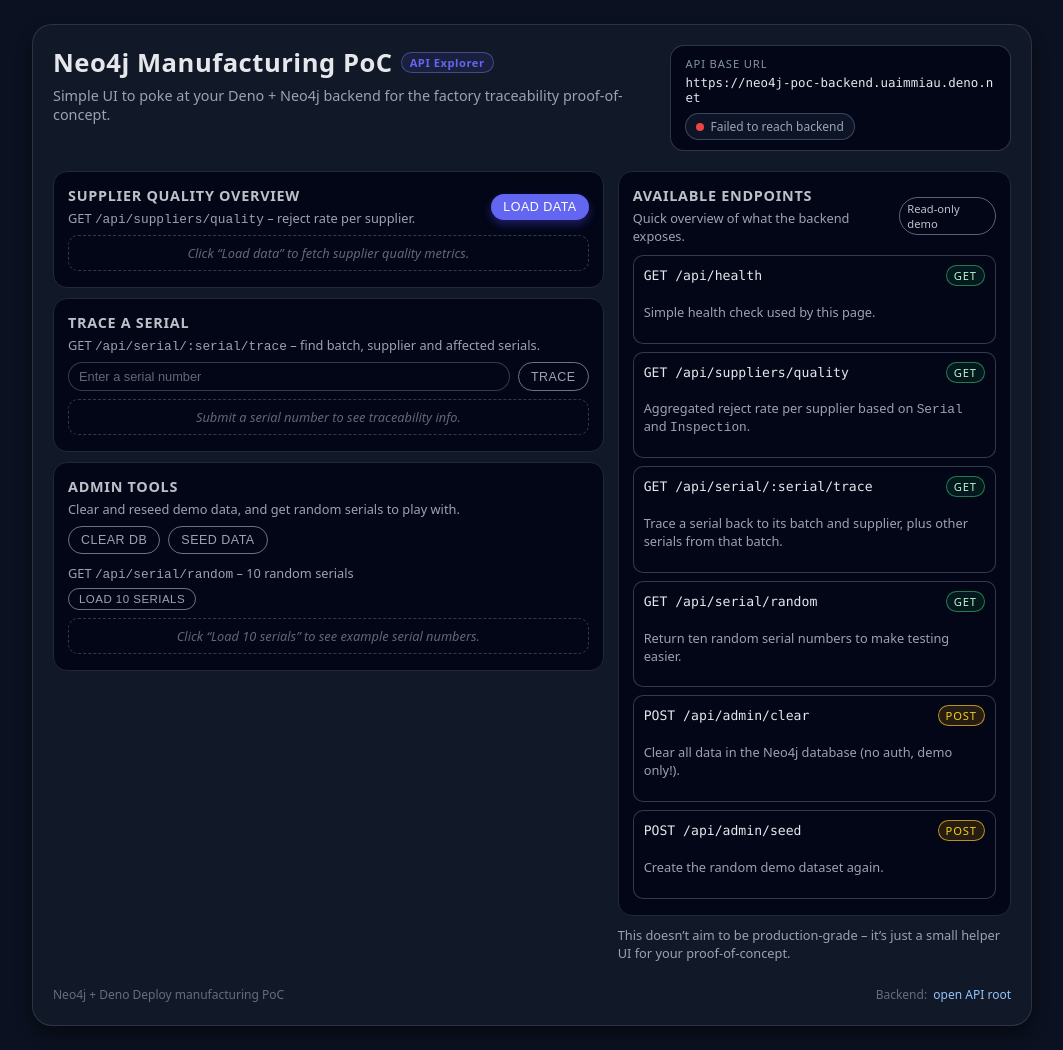
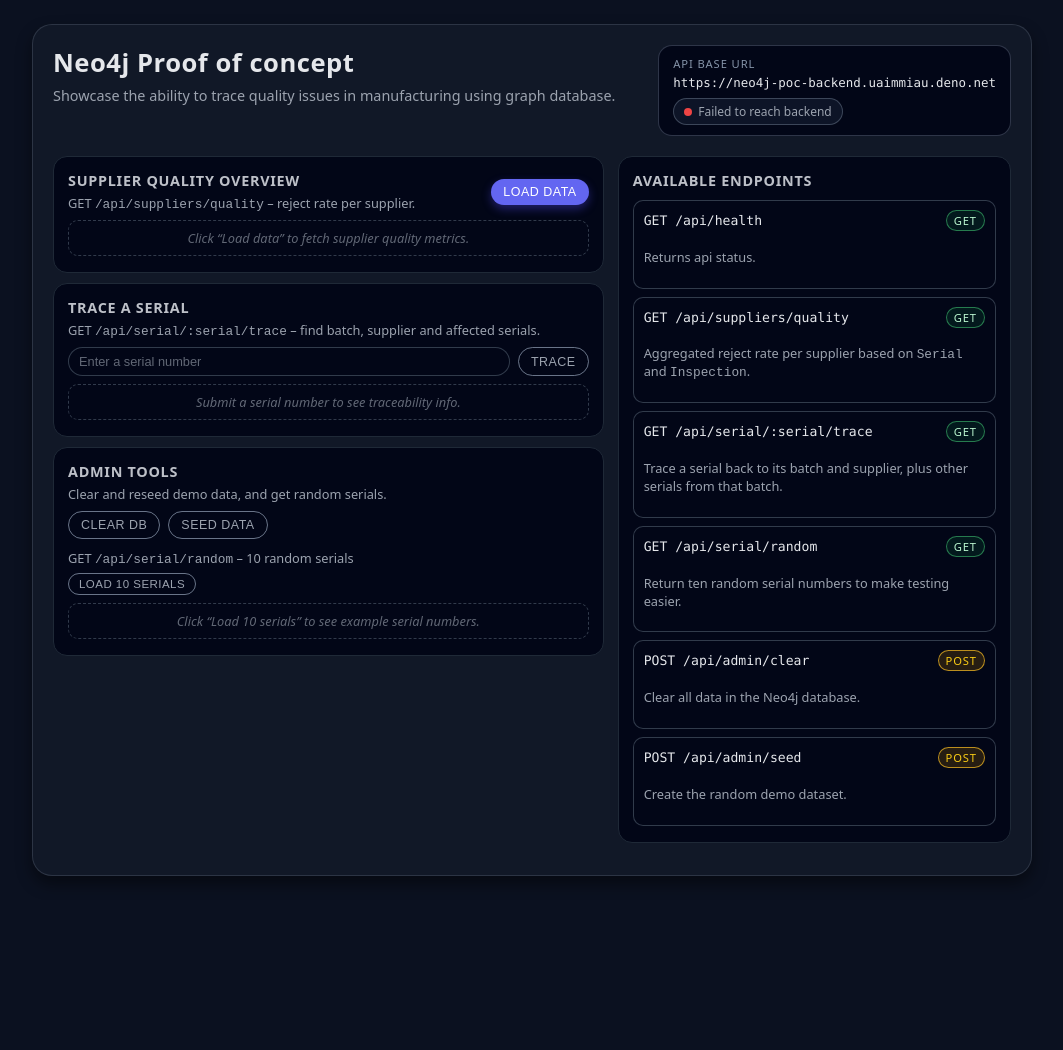
Before and after one commit to uaimmiau/neo4j-poc-frontend, a plain HTML site: page index.html in a window 1280 px wide. Shown: the whole page, without its empty margins (108-1171 px from the left). After the commit the page ends 900 px from the top, so only its background shows below. Drawn offline with Linux system fonts and the light colour scheme; no server answers.

Commit message:
visual cleanup

```diff
--- a/index.html
+++ b/index.html
@@ -11,13 +11,10 @@
             <section class="card">
                 <header class="header">
                     <div class="title-block">
-                        <h1>
-                            Neo4j Manufacturing PoC
-                            <span class="title-pill">API Explorer</span>
-                        </h1>
+                        <h1>Neo4j Proof of concept</h1>
                         <p class="subtitle">
-                            Simple UI to poke at your Deno + Neo4j backend for
-                            the factory traceability proof-of-concept.
+                            Showcase the ability to trace quality issues in
+                            manufacturing using graph database.
                         </p>
                     </div>
                     <div class="env-block">
@@ -111,7 +108,7 @@
                                     <div class="panel-title">Admin tools</div>
                                     <p class="panel-subtitle">
                                         Clear and reseed demo data, and get
-                                        random serials to play with.
+                                        random serials.
                                     </p>
                                 </div>
                             </div>
@@ -159,12 +156,7 @@
                                     <div class="panel-title">
                                         Available endpoints
                                     </div>
-                                    <p class="panel-subtitle">
-                                        Quick overview of what the backend
-                                        exposes.
-                                    </p>
                                 </div>
-                                <span class="badge">Read-only demo</span>
                             </div>
                             <div class="endpoint-list">
                                 <article class="endpoint-card">
@@ -175,7 +167,7 @@
                                         <span class="method">GET</span>
                                     </div>
                                     <p class="endpoint-desc">
-                                        Simple health check used by this page.
+                                        Returns api status.
                                     </p>
                                 </article>
 
@@ -230,8 +222,7 @@
                                         >
                                     </div>
                                     <p class="endpoint-desc">
-                                        Clear all data in the Neo4j database (no
-                                        auth, demo only!).
+                                        Clear all data in the Neo4j database.
                                     </p>
                                 </article>
 
@@ -245,32 +236,13 @@
                                         >
                                     </div>
                                     <p class="endpoint-desc">
-                                        Create the random demo dataset again.
+                                        Create the random demo dataset.
                                     </p>
                                 </article>
                             </div>
                         </div>
-
-                        <p class="muted helper-text">
-                            This doesn’t aim to be production-grade – it’s just
-                            a small helper UI for your proof-of-concept.
-                        </p>
                     </div>
                 </div>
-
-                <footer class="footer">
-                    <span>Neo4j + Deno Deploy manufacturing PoC</span>
-                    <span>
-                        Backend:&nbsp;
-                        <a
-                            href="https://neo4j-poc-backend-69d2dh8rr0ee.uaimmiau.deno.net/"
-                            target="_blank"
-                            rel="noreferrer"
-                        >
-                            open API root
-                        </a>
-                    </span>
-                </footer>
             </section>
         </main>
 
```
